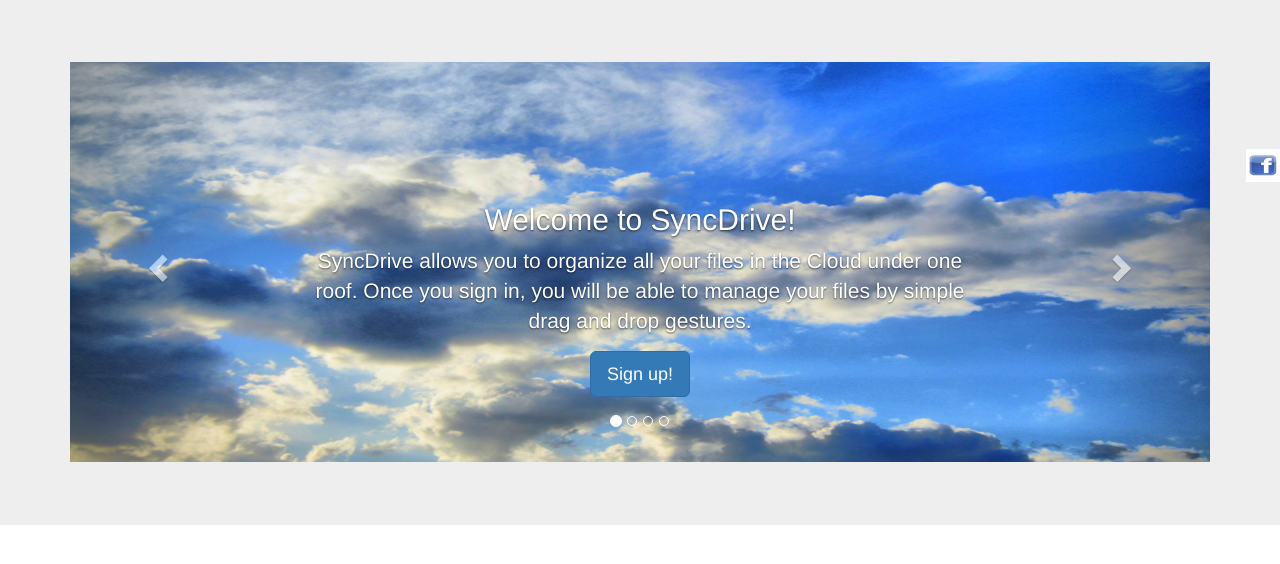
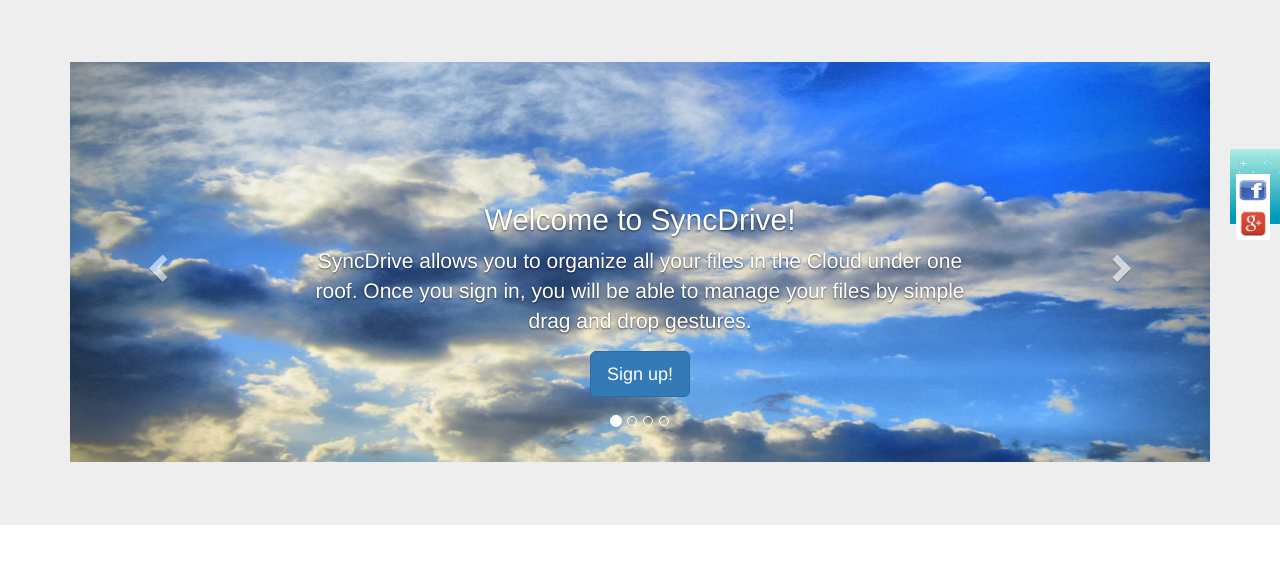
Before and after one commit to lubnaattar/SycnProject, a Flask app: page / in a window 1280 px wide. Shown: the part 51-615 px from the top of the page. Run offline with Flask 2, Linux system fonts and the light colour scheme; some libraries are stand-ins or nearby versions.

Commit message:
Update welcome.html

```diff
--- a/templates/welcome.html
+++ b/templates/welcome.html
@@ -9,6 +9,21 @@
           padding-bottom: 20px;
         }
 		h3 {color: #000000}
+
+		#panel
+        {
+            position: absolute;
+            background: url(../static/socialmedia-bg.gif) no-repeat left
+top;
+            width: 50px;
+            height: 100px;
+            padding: 25px 3px 0px 6px;
+            margin: 0px 0px 0px 0px;
+            z-index: 900;
+            overflow: hidden;
+            font: 12px Arial,Helvetica,sans-serif;
+        }
+
     </style>
   </head>
   <body>
@@ -66,7 +81,7 @@
                   <!--Add text here -->
                 </div>
                 </div>
-                <h2><p align="center"><font color="990066">Manage Your Diversified Data in One Single View!!!</font></p><h2>
+                <h3><p align="center"><font color="990066">Manage Your Diversified Data in One Single View!!!</font></p><h3>
                 </div>
                 <div class="item">
                 <div class="wrapper"><img width = "1200px" height="400px" src="/static/ImgScreen2.jpg" alt="cloud image">
@@ -80,15 +95,18 @@
                 <div class="wrapper"><img width = "1200px" height="400px" src="/static/cloudimage4.jpg" alt="cloud image">
                 <div class="carousel-caption">
                   <!--Add text here -->
-                    <h3>Simple Secure Unified Sharing and Storing System</h3>
+
                 </div>
+				<h3 align="center"><font color="960000">Simple Secure Unified Sharing and Storing System</font></h3>
                 </div>
                 </div>
                 <div class="item">
-                <div class="wrapper"><img width = "1200px" height="400px" src="/static/UnifiedCloudStorage.jpg" alt="cloud image">
+                <div class="wrapper"><img width = "1200px" height="400px" src="/static/l1.jpg" alt="cloud image">
                 <div class="carousel-caption">
                   <!--Add text here -->
+
                 </div>
+				<h3 align="center"><font color="000000">Unified Cloud Storage System</font></h3>
                 </div>
                 </div>
             </div>
@@ -104,11 +122,13 @@
         </p>
       </div>
     </div>
-	<div id="socialpanel" style="position: fixed; top: 200px; right: 0px;">
-        <a target="_blank" href="https://www.facebook.com/kapiltanejaphotography">
+	<div id="panel" style="position: fixed; top: 200px; right: 0px;">
+        <a target="_blank" href="https://www.facebook.com/UnifiedSyncdrive">
             <img width="34" height="33" border="0" alt="blogger"
 src="../static/fb.jpg"></a>
-    </div>
+        <a target="_blank" href="https://plus.google.com/101279383738758359662/about">
+            <img width="34" height="33" border="0" alt="blogger"
+src="../static/googlePlus.jpg"></a>
     <div class="container">
       <div class="row">
       </div>
```
